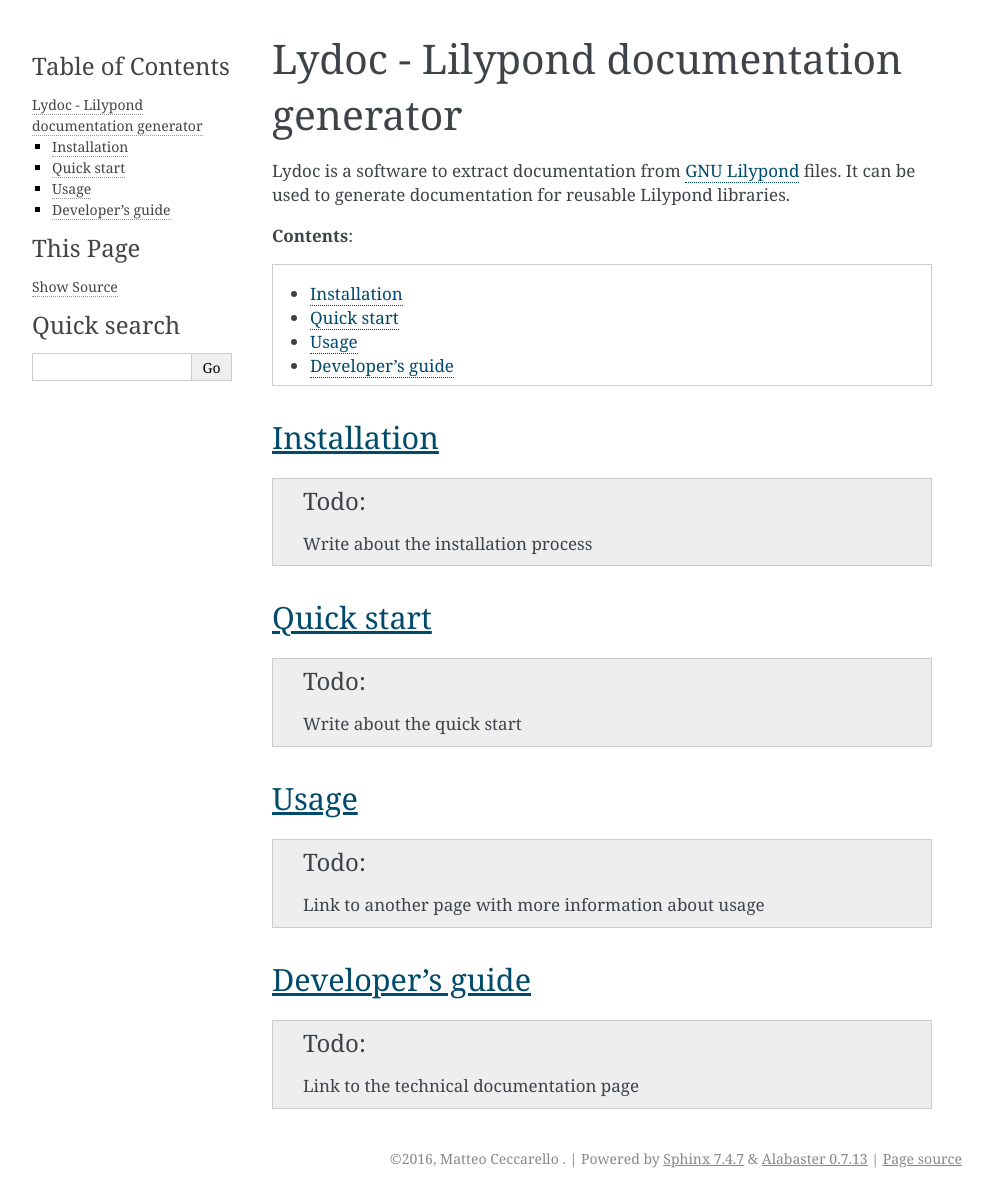
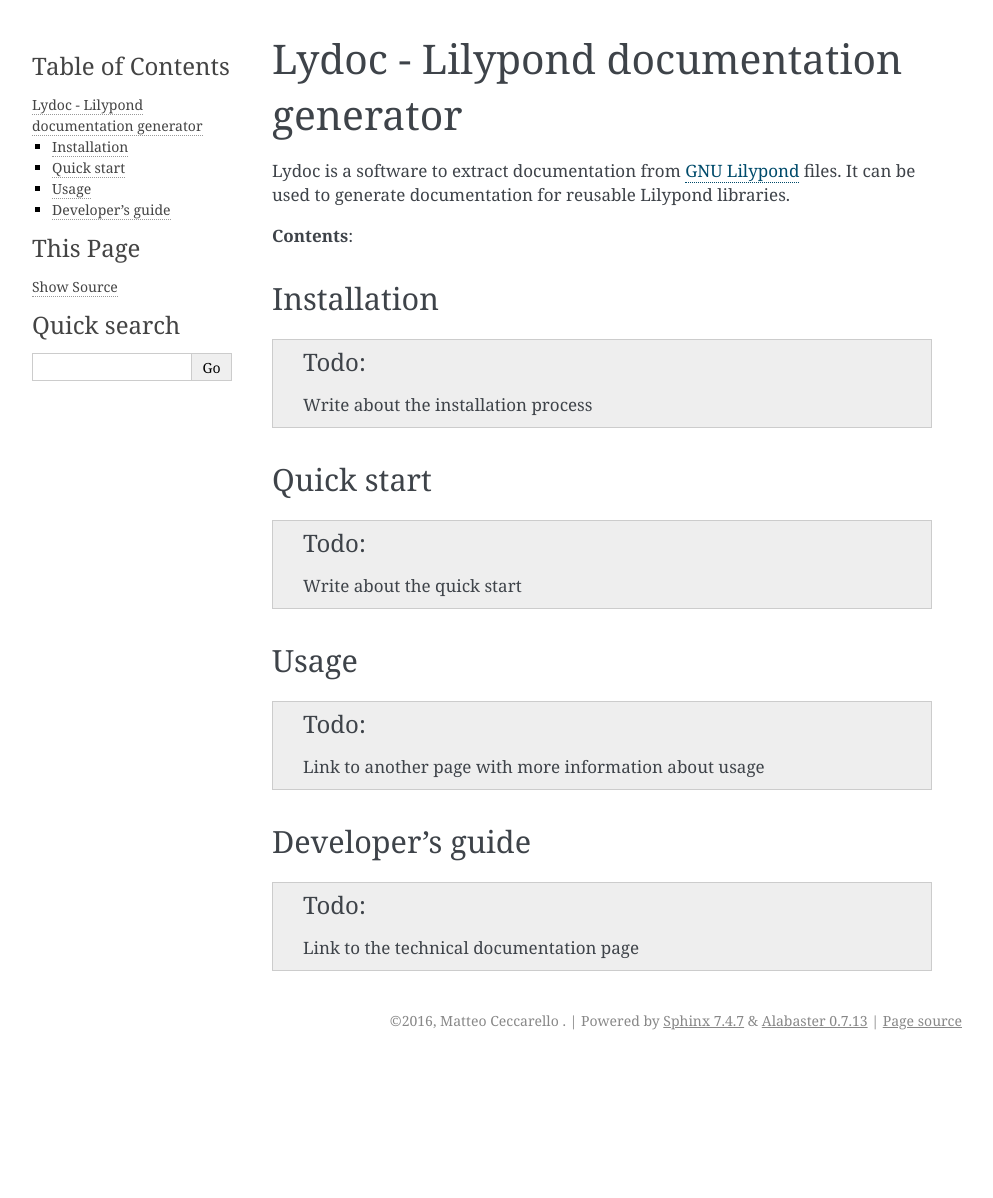
Before and after one commit to Cecca/lydoc, a Sphinx documentation site: the page built from docs/index.rst, in a window 1280 px wide. Shown: the whole page, without its empty margins (148-1141 px from the left). Built offline with Sphinx 7.4.7, drawn with Linux system fonts in a browser that asks for light colours; after the commit the page ends 1060 px from its top, so only the background shows below that; some of the changed lines change nothing that is shown.

```diff
--- a/docs/index.rst
+++ b/docs/index.rst
@@ -14,9 +14,8 @@
 
 **Contents**:
 
-.. contents::
-   :local:
-   :depth: 2
+.. toctree::
+   :maxdepth: 2
 
 Installation
 ============
```
Also changed, not shown: 1 other file.
